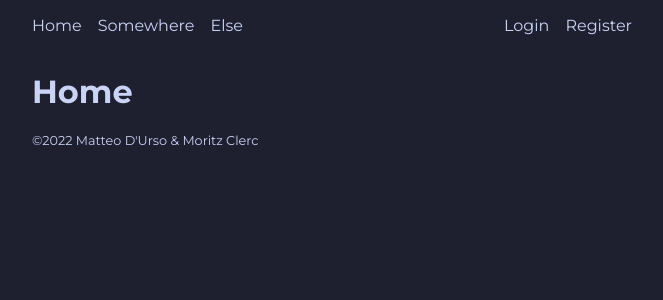
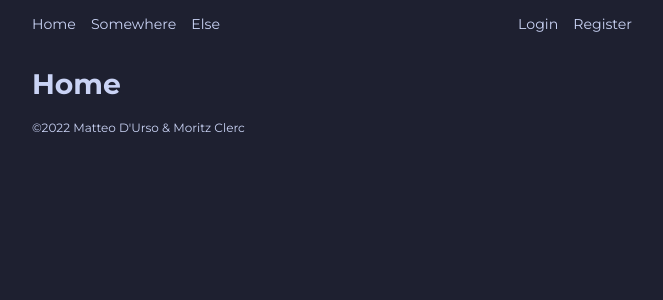
Before and after one commit to MatteoDrso/webdev, a Django app: page / in a window 1280 px wide. Shown: the top 300 px of the page, without its empty margins (308-971 px from the left). Run offline with Django 4.2, Linux system fonts and the light colour scheme; style sheets or scripts are compiled from the project's sources.

Commit message:
Remove Google font import, serve fonts directly

```diff
--- /dev/null
+++ b/static/styles/fonts.scss
@@ -0,0 +1,11 @@
+@font-face {
+	font-family: Montserrat;
+	src: url('../fonts/montserrat/Montserrat-VariableFont_wght.ttf');
+	font-style: normal;
+}
+
+@font-face {
+	font-family: Montserrat;
+	src: url('../fonts/montserrat/Montserrat-Italic-VariableFont_wght.ttf');
+	font-style: italic;
+}
--- a/static/styles/main.scss
+++ b/static/styles/main.scss
@@ -1,12 +1,13 @@
-@import url('https://fonts.googleapis.com/css2?family=Inconsolata:wght@500&family=Inter:wght@200;300;400;500&family=Montserrat:wght@300;400;500;700&display=swap');
 @import "nav.scss";
 @import "form.scss";
 @import "footer.scss";
 @import "theme.scss";
+@import "fonts.scss";
 
 html, body {
 	margin: 0;
 	padding: 0;
+	font-size: 0.94rem;
 }
 
 * {
@@ -25,7 +26,7 @@ body {
 }
 
 #content-wrapper {
-	max-width: $max-content-width;
 	width: $max-content-width;
+	max-width: $max-content-width-relative;
 	margin: 0 auto;
 }
```
Also changed, not shown: static/fonts/montserrat/Montserrat-Italic-VariableFont_wght.ttf (added), static/fonts/montserrat/Montserrat-VariableFont_wght.ttf (added).
